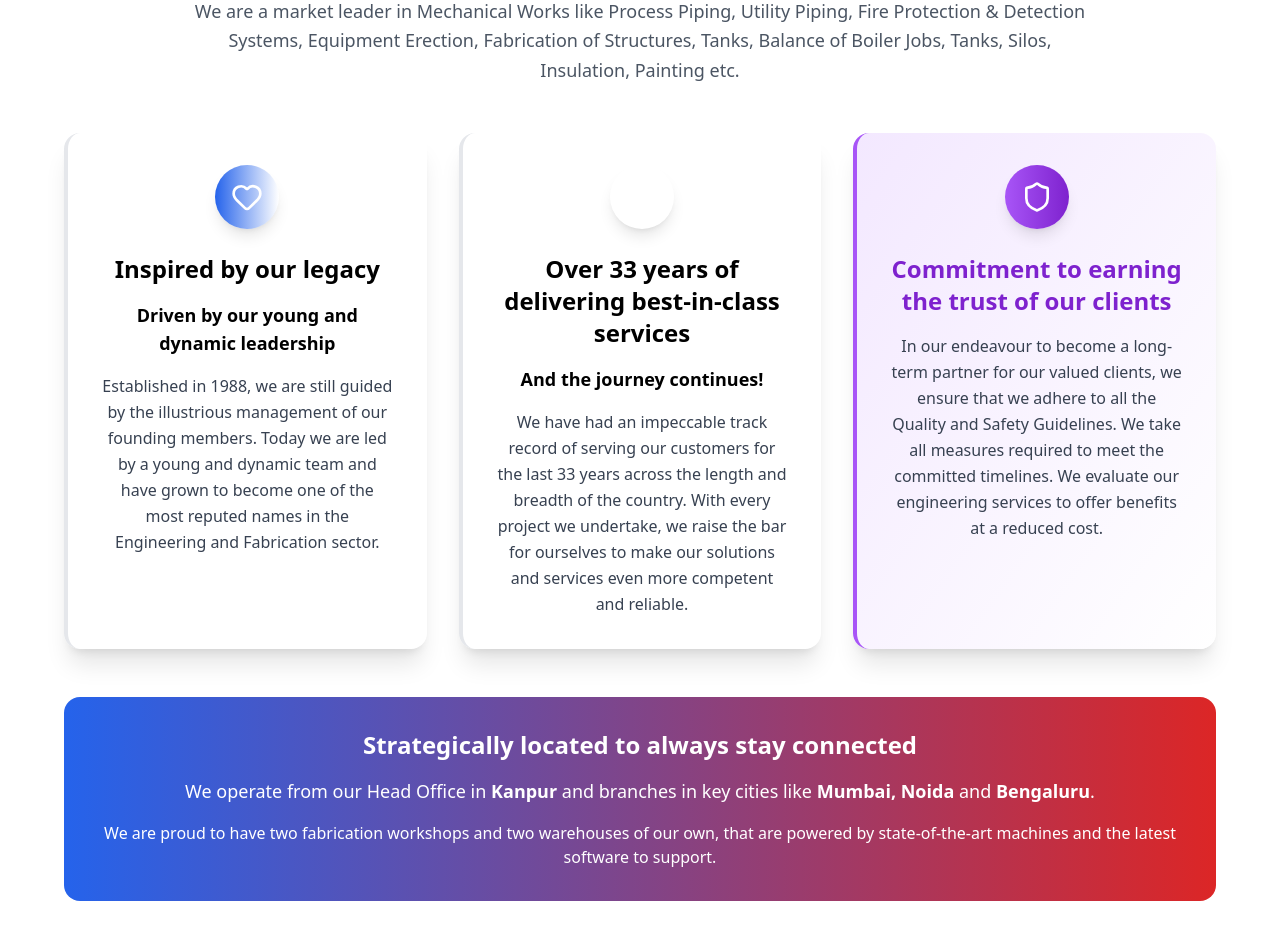
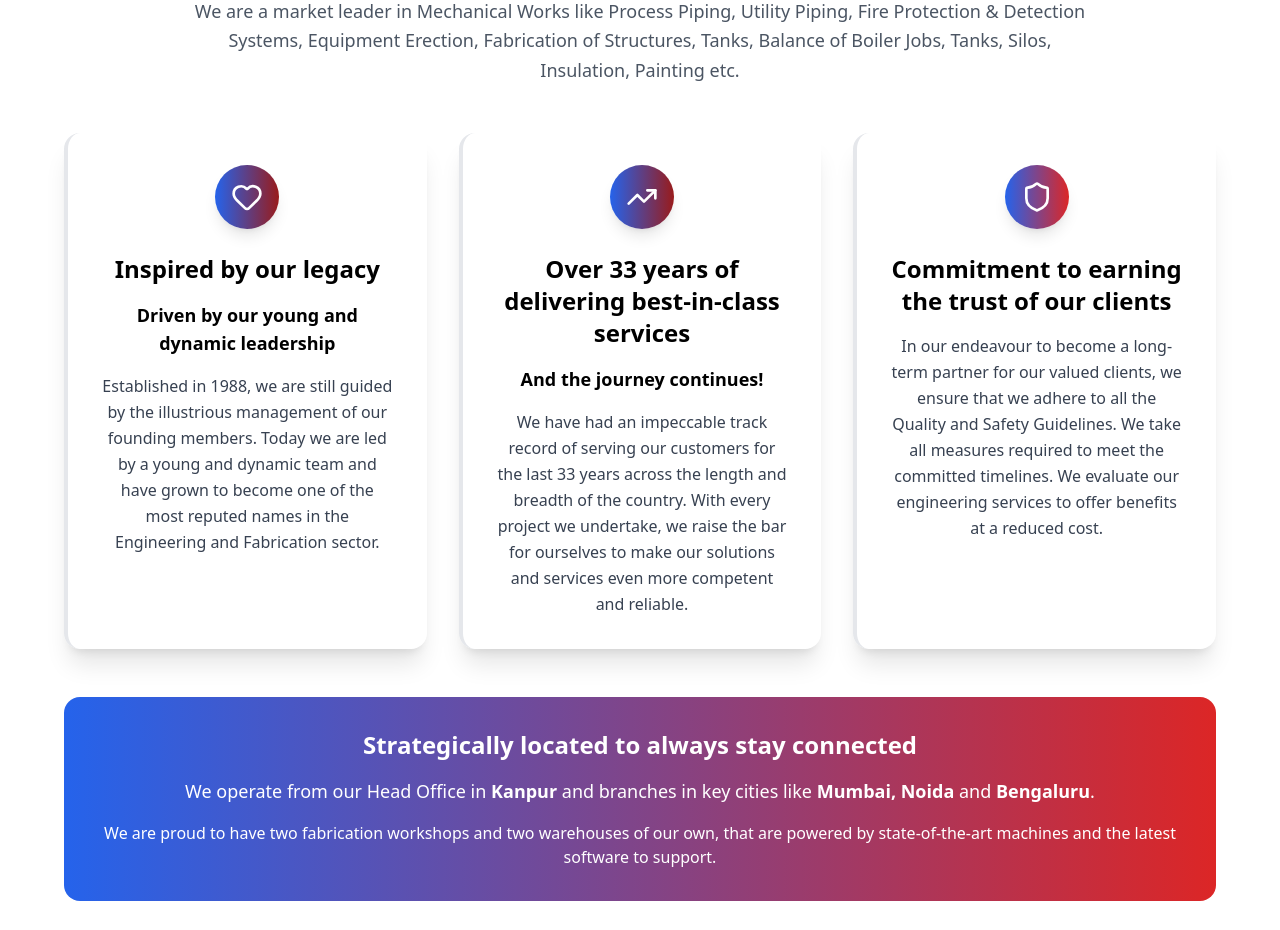
Before and after one commit to Nikhil170404/demo-fluid-line, a React (Vite) app: page /#home in a window 1280 px wide. Shown: the part 1100-2030 px from the top of the page. Built offline with nearby package versions, Linux system fonts and the light colour scheme.

Commit message:
first commit

```diff
--- a/src/App.jsx
+++ b/src/App.jsx
@@ -726,6 +726,7 @@ const FluidlineWebsite = () => {
   );
 
   // Company Introduction Section
+// Company Introduction Section
   const IntroSection = () => (
     <section className="py-20 bg-white">
       <div className="container mx-auto px-6">
@@ -744,7 +745,7 @@ const FluidlineWebsite = () => {
 
           <div className="grid grid-cols-1 lg:grid-cols-3 gap-8">
             <div className={`bg-gradient-to-br from-${currentThemeConfig.primaryLight} to-white p-8 rounded-2xl border-l-4 border-${currentThemeConfig.primary} shadow-xl hover:shadow-2xl transition-all duration-300 group`}>
-              <div className={`w-16 h-16 bg-gradient-to-r from-${currentThemeConfig.primary} to-${currentThemeConfig.primaryDark} rounded-full flex items-center justify-center mx-auto mb-6 shadow-lg group-hover:scale-110 transition-transform duration-300`}>
+              <div className={`w-16 h-16 bg-gradient-to-r from-${currentThemeConfig.primary} to-${currentThemeConfig.secondaryDark} rounded-full flex items-center justify-center mx-auto mb-6 shadow-lg group-hover:scale-110 transition-transform duration-300`}>
                 <Heart className="text-white" size={32} />
               </div>
               <h3 className={`text-2xl font-bold text-${currentThemeConfig.primary} mb-4`}>Inspired by our legacy</h3>
@@ -756,8 +757,8 @@ const FluidlineWebsite = () => {
               </p>
             </div>
 
-            <div className={`bg-gradient-to-br from-${currentThemeConfig.secondaryLight} to-white p-8 rounded-2xl border-l-4 border-${currentThemeConfig.secondary} shadow-xl hover:shadow-2xl transition-all duration-300 group`}>
-              <div className={`w-16 h-16 bg-gradient-to-r from-${currentThemeConfig.secondary} to-${currentThemeConfig.secondaryDark} rounded-full flex items-center justify-center mx-auto mb-6 shadow-lg group-hover:scale-110 transition-transform duration-300`}>
+            <div className={`bg-gradient-to-br from-${currentThemeConfig.primaryLight} to-white p-8 rounded-2xl border-l-4 border-${currentThemeConfig.secondaryDark} shadow-xl hover:shadow-2xl transition-all duration-300 group`}>
+              <div className={`w-16 h-16 bg-gradient-to-r from-${currentThemeConfig.primary} to-${currentThemeConfig.secondaryDark} rounded-full flex items-center justify-center mx-auto mb-6 shadow-lg group-hover:scale-110 transition-transform duration-300`}>
                 <TrendingUp className="text-white" size={32} />
               </div>
               <h3 className={`text-2xl font-bold text-${currentThemeConfig.secondary} mb-4`}>Over 33 years of delivering best-in-class services</h3>
@@ -769,11 +770,11 @@ const FluidlineWebsite = () => {
               </p>
             </div>
 
-            <div className="bg-gradient-to-br from-purple-100 to-white p-8 rounded-2xl border-l-4 border-purple-500 shadow-xl hover:shadow-2xl transition-all duration-300 group">
-              <div className={`w-16 h-16 bg-gradient-to-r from-purple-500 to-purple-700 rounded-full flex items-center justify-center mx-auto mb-6 shadow-lg group-hover:scale-110 transition-transform duration-300`}>
+            <div className={`bg-gradient-to-br from-${currentThemeConfig.primaryLight} via-${currentThemeConfig.secondaryLight} to-white p-8 rounded-2xl border-l-4 border-${currentThemeConfig.secondary} shadow-xl hover:shadow-2xl transition-all duration-300 group`}>
+              <div className={`w-16 h-16 bg-gradient-to-r ${currentThemeConfig.primaryGradient} rounded-full flex items-center justify-center mx-auto mb-6 shadow-lg group-hover:scale-110 transition-transform duration-300`}>
                 <Shield className="text-white" size={32} />
               </div>
-              <h3 className="text-2xl font-bold text-purple-700 mb-4">Commitment to earning the trust of our clients</h3>
+              <h3 className={`text-2xl font-bold text-${currentThemeConfig.primary} mb-4`}>Commitment to earning the trust of our clients</h3>
               <p className="text-gray-700 leading-relaxed">
                 In our endeavour to become a long-term partner for our valued clients, we ensure that we adhere to all
                 the Quality and Safety Guidelines. We take all measures required to meet the committed timelines.
@@ -920,7 +921,7 @@ const FluidlineWebsite = () => {
               </div>
 
               <div className={`bg-gradient-to-br from-${currentThemeConfig.secondaryLight} to-white p-6 rounded-xl shadow-lg border-l-4 border-${currentThemeConfig.secondary} group hover:shadow-xl transition-all duration-300`}>
-                <div className={`w-12 h-12 bg-gradient-to-r from-${currentThemeConfig.secondary} to-${currentThemeConfig.secondaryDark} rounded-lg flex items-center justify-center mb-4 group-hover:scale-110 transition-transform duration-300 shadow-md`}>
+                <div className={`w-12 h-12 bg-gradient-to-r from-${currentThemeConfig.primary} to-${currentThemeConfig.secondaryDark} rounded-lg flex items-center justify-center mb-4 group-hover:scale-110 transition-transform duration-300 shadow-md`}>
                   <Target className={`text-white`} size={24} />
                 </div>
                 <h4 className="font-bold text-gray-900 mb-2">Our Mission</h4>
@@ -1216,7 +1217,7 @@ const FluidlineWebsite = () => {
                   </div>
 
                   <div className={`bg-gradient-to-br from-${currentThemeConfig.secondaryLight} to-white p-12 rounded-2xl border-l-4 border-${currentThemeConfig.secondary} shadow-xl hover:shadow-2xl transition-all duration-300 group`}>
-                    <div className={`w-20 h-20 bg-gradient-to-r from-${currentThemeConfig.secondary} to-${currentThemeConfig.secondaryDark} rounded-full flex items-center justify-center mx-auto mb-6 shadow-lg group-hover:scale-110 transition-transform duration-300`}>
+                    <div className={`w-20 h-20 bg-gradient-to-r from-${currentThemeConfig.primary} to-${currentThemeConfig.secondaryDark} rounded-full flex items-center justify-center mx-auto mb-6 shadow-lg group-hover:scale-110 transition-transform duration-300`}>
                       <Target className="text-white" size={36} />
                     </div>
                     <h2 className={`text-3xl font-bold text-${currentThemeConfig.secondary} mb-6 text-center`}>Our Mission</h2>
@@ -1333,7 +1334,7 @@ const FluidlineWebsite = () => {
                     </div>
 
                     <div className={`group bg-gradient-to-br from-${currentThemeConfig.secondaryLight} to-white p-10 rounded-2xl shadow-xl hover:shadow-2xl transition-all duration-300 text-center transform hover:-translate-y-2 border-l-4 border-${currentThemeConfig.secondary}`}>
-                      <div className={`w-20 h-20 bg-gradient-to-br from-${currentThemeConfig.secondary} to-${currentThemeConfig.secondaryDark} rounded-full flex items-center justify-center mx-auto mb-6 shadow-lg group-hover:scale-110 transition-transform duration-300`}>
+                      <div className={`w-20 h-20 bg-gradient-to-br from-${currentThemeConfig.primary} to-${currentThemeConfig.secondaryDark} rounded-full flex items-center justify-center mx-auto mb-6 shadow-lg group-hover:scale-110 transition-transform duration-300`}>
                         <TrendingUp className="text-white" size={36} />
                       </div>
                       <h3 className={`text-2xl font-bold text-${currentThemeConfig.secondary} mb-4`}>Career Growth</h3>
@@ -1378,7 +1379,7 @@ const FluidlineWebsite = () => {
                       </div>
 
                       <div className="text-center group">
-                        <div className={`w-16 h-16 bg-gradient-to-r from-${currentThemeConfig.secondary} to-${currentThemeConfig.primary} rounded-xl flex items-center justify-center mx-auto mb-4 group-hover:scale-110 transition-transform duration-300 shadow-md`}>
+                        <div className={`w-16 h-16 bg-gradient-to-r from-${currentThemeConfig.primary} to-${currentThemeConfig.primary} rounded-xl flex items-center justify-center mx-auto mb-4 group-hover:scale-110 transition-transform duration-300 shadow-md`}>
                           <Heart className="text-white" size={24} />
                         </div>
                         <h4 className="font-bold text-gray-900 mb-2">Work-Life Balance</h4>
```
Also changed, not shown: 1 other file (tests, documents, lock files or other folders).
